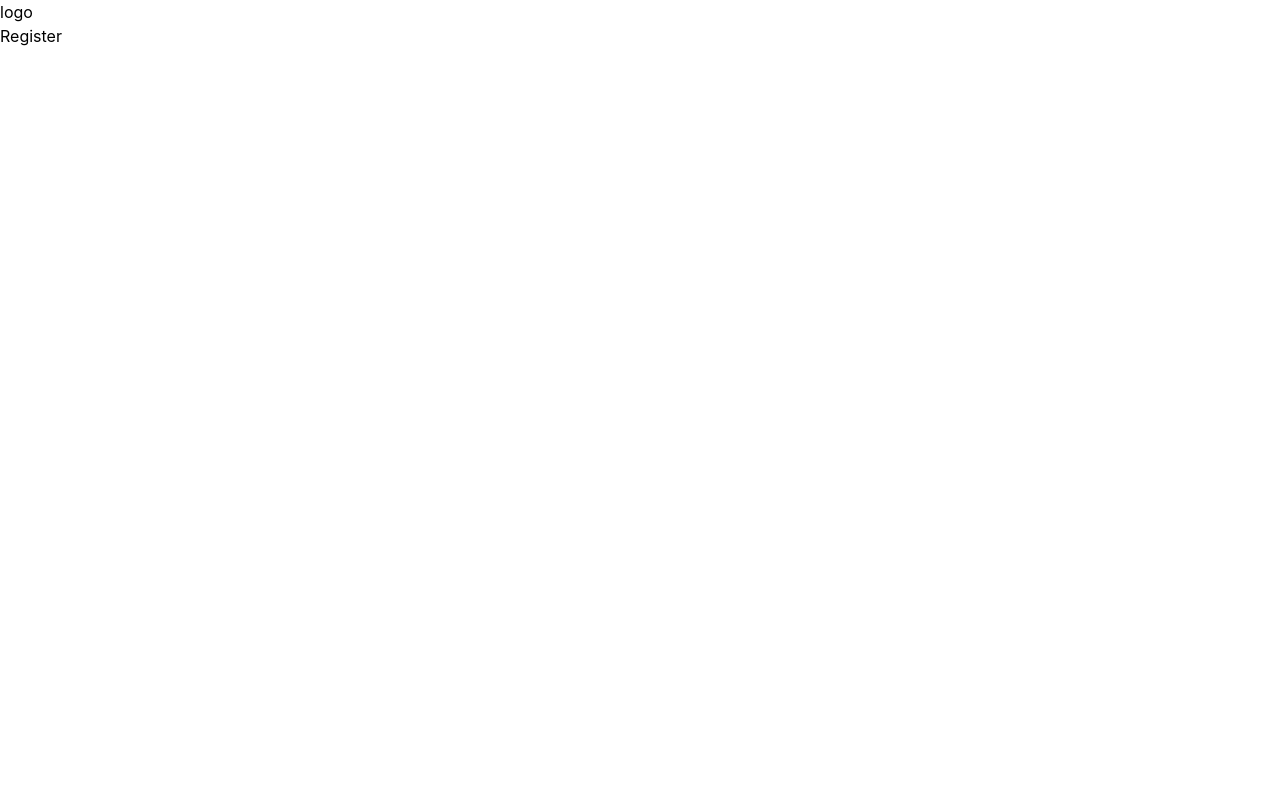
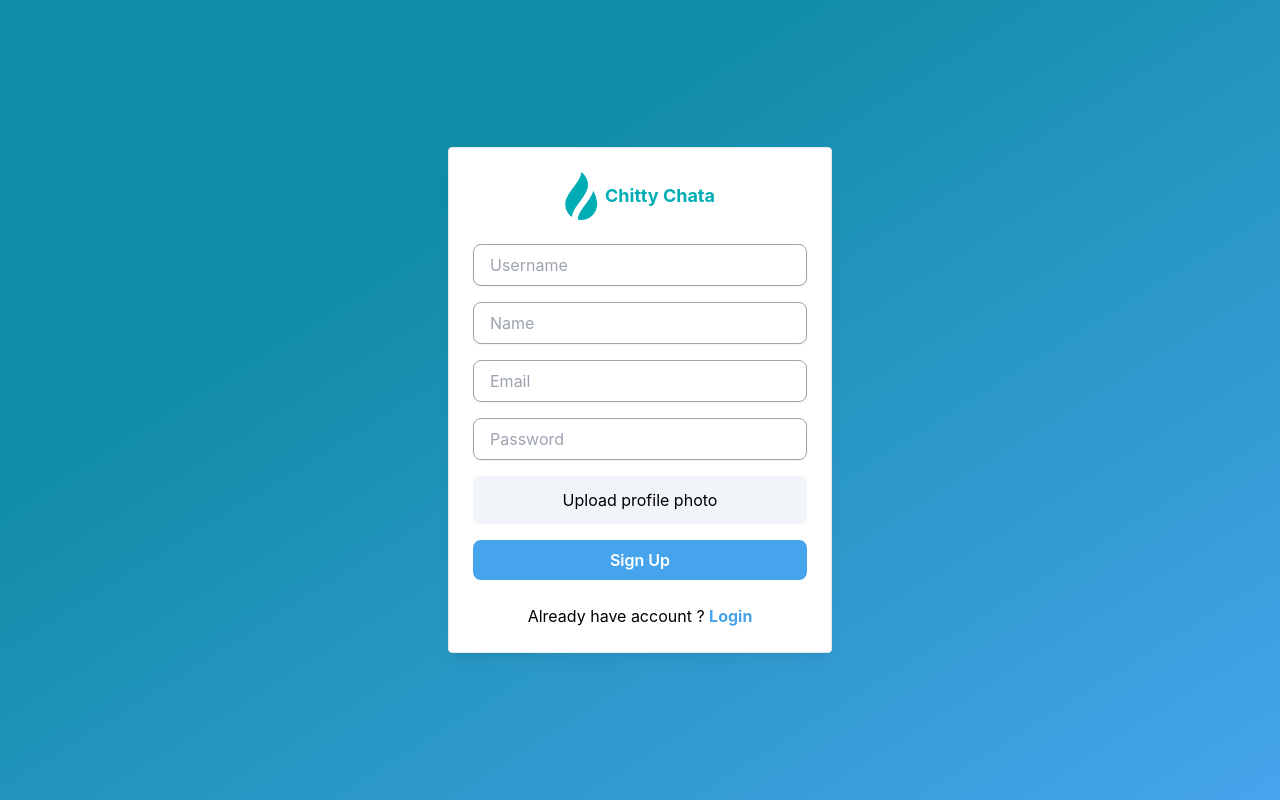
Before and after one commit to MikiZenebe/ChittyChata-Chat-App, a React (Vite) app in the folder client/: page /register in a window 1280 px wide. Built offline with nearby package versions, Linux system fonts and the light colour scheme.

Commit message:
register-ui

```diff
--- a/client/src/App.jsx
+++ b/client/src/App.jsx
@@ -1,36 +1,14 @@
 import { Email, Home, Password, Register } from "./pages";
 import { Message } from "./components";
 import { Route, Routes } from "react-router-dom";
-import AuthLayout from "./layout/index";
 
 export default function App() {
   return (
     <>
       <Routes>
-        <Route
-          path="/register"
-          element={
-            <AuthLayout>
-              <Register />
-            </AuthLayout>
-          }
-        />
-        <Route
-          path="/email"
-          element={
-            <AuthLayout>
-              <Email />
-            </AuthLayout>
-          }
-        />{" "}
-        <Route
-          path="/password"
-          element={
-            <AuthLayout>
-              <Password />
-            </AuthLayout>
-          }
-        />
+        <Route path="/register" element={<Register />} />
+        <Route path="/email" element={<Email />} />{" "}
+        <Route path="/password" element={<Password />} />
         <Route path="/" element={<Home />} />
         <Route path="/:userId" element={<Message />} />
       </Routes>
--- a/client/src/index.css
+++ b/client/src/index.css
@@ -9,10 +9,19 @@ body {
     sans-serif;
   -webkit-font-smoothing: antialiased;
   -moz-osx-font-smoothing: grayscale;
-  @apply bg-white;
+  max-height: 100vh;
+  max-width: 100vw;
 }
 
 code {
   font-family: source-code-pro, Menlo, Monaco, Consolas, "Courier New",
     monospace;
 }
+
+.bg {
+  background: linear-gradient(to left top, #46a4ec, #118da7 70%);
+}
+
+.input {
+  @apply transition-all duration-[300ms] ease-out rounded-lg  appearance-none border border-gray-400  py-2 px-4 bg-white text-gray-700 placeholder-gray-400 shadow-sm text-base focus:outline-none focus:ring-2 focus:ring-[#46a4ec] focus:border-transparent;
+}
--- a/client/src/pages/Register.jsx
+++ b/client/src/pages/Register.jsx
@@ -1,3 +1,149 @@
+import { Link } from "react-router-dom";
+import Logo from "../assets/logo.png";
+import { useState } from "react";
+import { IoClose } from "react-icons/io5";
+
 export default function Register() {
-  return <div>Register</div>;
+  const [datas, setDatas] = useState({
+    username: "",
+    name: "",
+    email: "",
+    password: "",
+    profile_pic: "",
+  });
+  const [uploadPhoto, setUploadPhoto] = useState("");
+
+  const handleChange = (e) => {
+    setDatas({ ...datas, [e.target.name]: e.target.value });
+  };
+
+  const handleUploadPhoto = (e) => {
+    const file = e.target.files[0];
+
+    if (file && file.type.startsWith("image/")) {
+      const reader = new FileReader();
+
+      reader.onloadend = () => {
+        setUploadPhoto(reader.result);
+      };
+
+      reader.readAsDataURL(file);
+    } else {
+      setUploadPhoto(null);
+    }
+  };
+
+  const handleClearUploadPhoto = (e) => {
+    e.stopPropagation();
+    e.preventDefault();
+    setUploadPhoto(null);
+  };
+
+  const handleSubmit = async (e) => {
+    e.stopPropagation();
+    e.preventDefault();
+
+    console.log("data", datas);
+  };
+
+  return (
+    <div className="bg h-[100vh] w-[100vw] flex flex-col justify-center items-center">
+      <div className="bg-white border shadow-black/5 shadow-lg w-full max-w-sm flex flex-col gap-6 rounded overflow-hidden p-6 mx-auto">
+        <div className="flex items-center justify-center">
+          <img className="w-[40px]" src={Logo} alt="" />
+          <h2 className="text-lg font-bold text-[#00ADB5]">Chitty Chata</h2>
+        </div>
+
+        <form onSubmit={handleSubmit} className="flex flex-col gap-4">
+          <input
+            className="input"
+            type="text"
+            id="username"
+            name="username"
+            placeholder="Username"
+            value={datas.username}
+            onChange={handleChange}
+            required
+          />
+          <input
+            className="input"
+            type="text"
+            id="name"
+            name="name"
+            placeholder="Name"
+            value={datas.name}
+            onChange={handleChange}
+            required
+          />{" "}
+          <input
+            className="input"
+            type="email"
+            id="email"
+            name="email"
+            placeholder="Email"
+            value={datas.email}
+            onChange={handleChange}
+            required
+          />{" "}
+          <input
+            className="input"
+            type="password"
+            id="password"
+            name="password"
+            placeholder="Password"
+            value={datas.password}
+            onChange={handleChange}
+            required
+          />
+          <div>
+            <label htmlFor="profilePic">
+              <div>
+                <div>
+                  {uploadPhoto ? (
+                    <div className="flex items-center">
+                      {" "}
+                      <img
+                        className="w-[80px] h-[80px] border rounded-full object-cover mx-auto cursor-pointer"
+                        src={uploadPhoto}
+                        width={50}
+                      />
+                      <button
+                        onClick={handleClearUploadPhoto}
+                        className="text-lg  bg-red-500 text-white hover:bg-red-300 h-[80px]"
+                      >
+                        <IoClose />
+                      </button>
+                    </div>
+                  ) : (
+                    <h3 className="text-center bg-slate-100 p-3 rounded-lg cursor-pointer">
+                      Upload profile photo
+                    </h3>
+                  )}
+                </div>
+              </div>
+            </label>
+            <input
+              type="file"
+              onChange={handleUploadPhoto}
+              id="profilePic"
+              hidden
+            />
+          </div>
+          <button
+            type="submit"
+            className="transition-all duration-[300ms] ease-out border-2 border-[#46a4ec] w-full h-[40px] rounded-lg bg-[#46a4ec] font-semibold hover:bg-[#46a4ec]/70 text-white disabled:cursor-not-allowed disabled:btn-disabled "
+          >
+            Sign Up
+          </button>
+        </form>
+
+        <p className="text-center">
+          Already have account ?{" "}
+          <Link to={"/email"} className="text-[#46a4ec] font-bold">
+            Login
+          </Link>
+        </p>
+      </div>
+    </div>
+  );
 }
```
Also changed, not shown: client/src/assets/logo.png.
